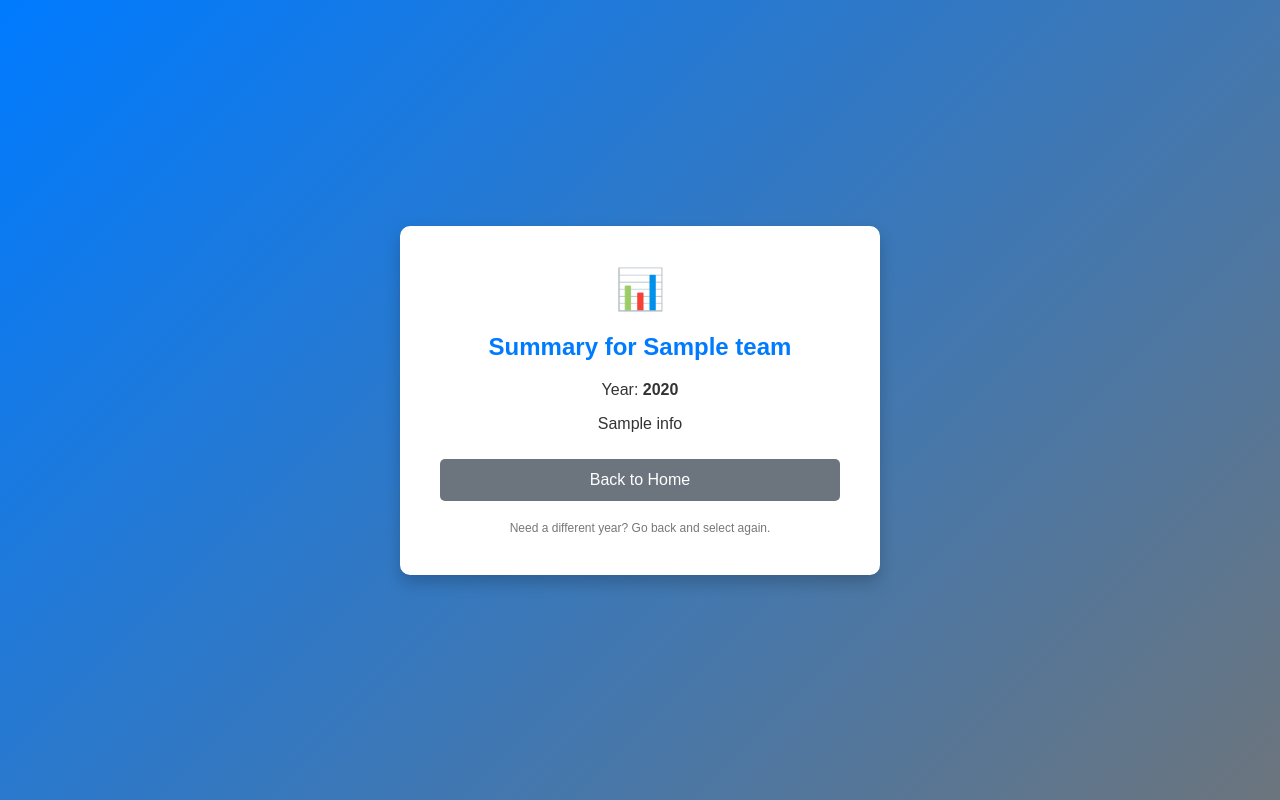
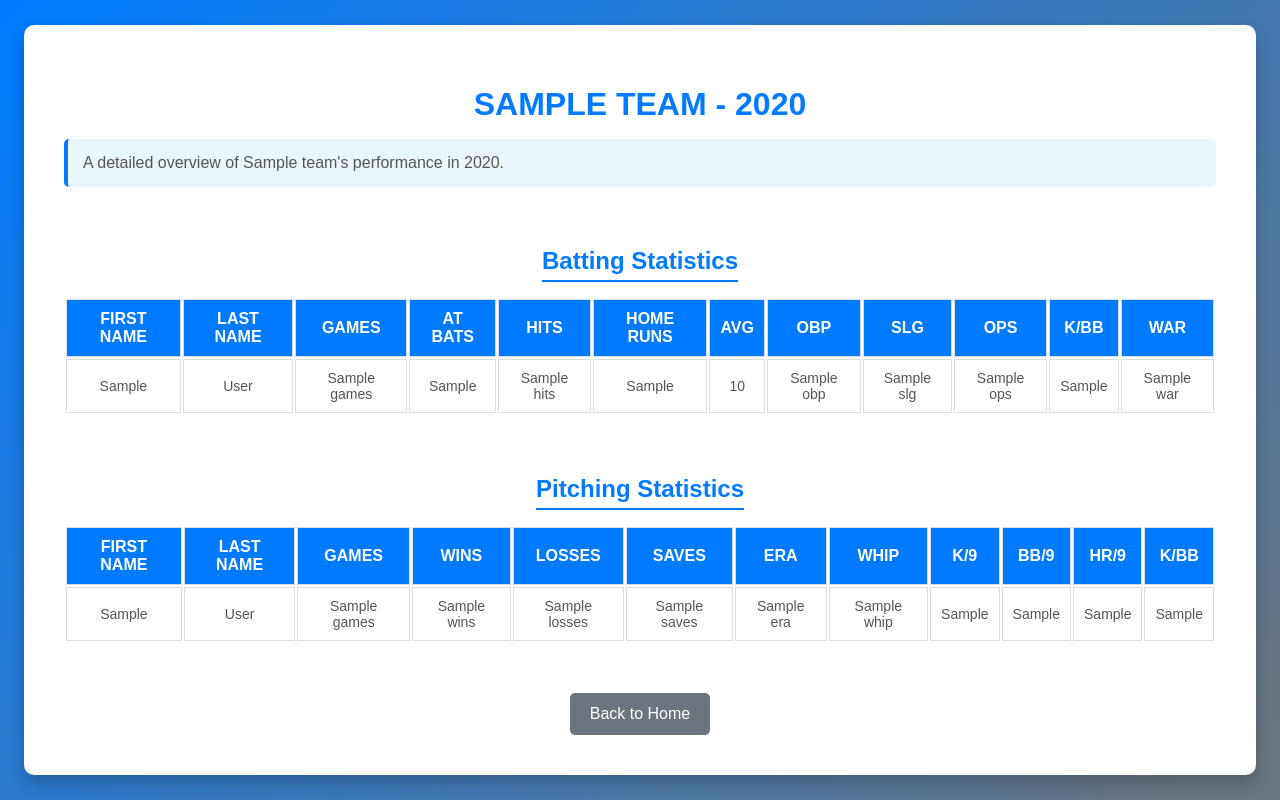
Before and after one commit to willclo1/MariaDeadbeatsSite, a Flask app: template templates/summary.html in a window 1280 px wide. Run offline with Flask 3, Linux system fonts and the light colour scheme; the template is opened without the code that fills it: most values are stand-ins (such as "Sample title", 1, 10 or a date in 2020).

Commit message:
Made the UI NICE and made a functional basic summary page

```diff
--- a/app.py
+++ b/app.py
@@ -3,14 +3,15 @@ from sqlalchemy import create_engine
 from sqlalchemy.orm import sessionmaker
 from sqlalchemy.sql import text
 from cfg import engineStr
+from teamMapping import team_map
 
 app = Flask(__name__)
 app.secret_key = "your_secret_key"  # Required for session management
 
+engine = create_engine(engineStr)
 @app.route('/', methods=['GET', 'POST'])
 def home():
     # Database connection
-    engine = create_engine(engineStr)
     Session = sessionmaker(bind=engine)
     session = Session()
 
@@ -48,21 +49,157 @@ def year_selection():
 
     return render_template('year_selection.html', yrOptions=yrOptions, selected_team=selected_team)
 
-
 @app.route('/summary', methods=['GET'])
 def summary():
     team = request.args.get('team')
     year = request.args.get('year')
 
-    # Example: Perform additional logic to fetch summary data
+    if not team or not year:
+        return "Error: Team and year must be specified", 400
+
+    teamID = team_map.get(team)
+
+    if not teamID:
+        return f"Error: Team '{team}' not found in the mapping.", 404
+
+    with engine.connect() as connection:
+        # Batting stats query
+        batting_team_query = text("""
+            SELECT
+                p.nameFirst AS first_name,
+                p.nameLast AS last_name,
+                b.playerID,
+                b.b_G AS games,
+                b.b_AB AS at_bats,
+                b.b_H AS hits,
+                b.b_2B AS doubles,
+                b.b_3B AS triples,
+                b.b_HR AS home_runs,
+                b.b_BB AS walks,
+                b.b_SO AS strikeouts,
+                b.b_HBP AS hit_by_pitch,
+                b.b_SF AS sac_flies,
+                b.b_WAR as war
+            FROM batting b
+            JOIN teams t ON b.teamID = t.teamID AND b.yearId = t.yearID
+            JOIN people p ON b.playerID = p.playerID
+            WHERE b.teamID = :teamID AND b.yearId = :year
+            ORDER BY b.b_G DESC, (b.b_H / b.b_AB) DESC
+            LIMIT 5;
+        """)
+        batting_result = connection.execute(batting_team_query, {"teamID": teamID, "year": year}).mappings().all()
+
+        # Calculate advanced batting stats
+        batting_stats = []
+        for row in batting_result:
+            at_bats = row["at_bats"] or 0
+            walks = row["walks"] or 0
+            hits = row["hits"] or 0
+            hit_by_pitch = row["hit_by_pitch"] or 0
+            sac_flies = row["sac_flies"] or 0
+            strikeouts = row["strikeouts"] or 0
+            doubles = row["doubles"] or 0
+            triples = row["triples"] or 0
+            home_runs = row["home_runs"] or 0
+            war = row["war"] or 'N/A'
+
+            # Prevent division by zero
+            obp_denominator = at_bats + walks + hit_by_pitch + sac_flies
+            slg_denominator = at_bats
+
+            # Compute stats
+            obp = (hits + walks + hit_by_pitch) / obp_denominator if obp_denominator > 0 else 0
+            slg = (hits + 2 * doubles + 3 * triples + 4 * home_runs) / slg_denominator if slg_denominator > 0 else 0
+            ops = obp + slg
+            avg = hits / at_bats if at_bats > 0 else 0
+            k_bb = strikeouts / walks if walks > 0 else 0
+
+            batting_stats.append({
+                "first_name": row["first_name"],
+                "last_name": row["last_name"],
+                "games": row["games"],
+                "at_bats": at_bats,
+                "hits": hits,
+                "home_runs": home_runs,
+                "walks": walks,
+                "strikeouts": strikeouts,
+                "avg": f"{avg:.3f}",
+                "obp": f"{obp:.3f}",
+                "slg": f"{slg:.3f}",
+                "ops": f"{ops:.3f}",
+                 "k_bb": f"{k_bb:.3f}" if k_bb is not 0 else 'N/A',
+                "war": round(war, 2) if war != 'N/A' else 'N/A',
+
+
+            })
+
+        # Pitching stats query
+        pitching_team_query = text("""
+            SELECT
+                p.nameFirst AS first_name,
+                p.nameLast AS last_name,
+                pt.playerID,
+                pt.p_G AS games,
+                pt.p_IPOuts AS outs_pitched,
+                pt.p_W AS wins,
+                pt.p_L AS losses,
+                pt.p_SV AS saves,
+                pt.p_H AS hits,
+                pt.p_BB AS walks,
+                pt.p_SO AS strikeouts,
+                pt.p_HR AS home_runs,
+                pt.p_ERA AS era
+            FROM pitching pt
+            JOIN teams t ON pt.teamID = t.teamID AND pt.yearID = t.yearID
+            JOIN people p ON pt.playerID = p.playerID
+            WHERE pt.teamID = :teamID AND pt.yearID = :year
+            ORDER BY pt.p_G DESC, pt.p_ERA ASC
+            LIMIT 5;
+        """)
+        pitching_result = connection.execute(pitching_team_query, {"teamID": teamID, "year": year}).mappings().all()
+
+        # Calculate advanced pitching stats
+        pitching_stats = []
+        for row in pitching_result:
+            outs_pitched = row["outs_pitched"] or 0
+            hits = row["hits"] or 0
+            walks = row["walks"] or 0
+            strikeouts = row["strikeouts"] or 0
+            home_runs = row["home_runs"] or 0
+
+            innings_pitched = outs_pitched / 3 if outs_pitched > 0 else 0
+
+            # Prevent division by zero
+            whip = (walks + hits) / innings_pitched if innings_pitched > 0 else 0
+            k_per_nine = (strikeouts / innings_pitched * 9) if innings_pitched > 0 else 0
+            bb_per_nine = (walks / innings_pitched * 9) if innings_pitched > 0 else 0
+            hr_per_nine = (home_runs / innings_pitched * 9) if innings_pitched > 0 else 0
+            k_bb = strikeouts / walks if walks > 0 else 0
+
+            pitching_stats.append({
+                "first_name": row["first_name"],
+                "last_name": row["last_name"],
+                "games": row["games"],
+                "wins": row["wins"],
+                "losses": row["losses"],
+                "saves": row["saves"],
+                "era": row["era"],
+                "whip": round(whip, 3),
+                "k_per_nine": round(k_per_nine, 2),
+                "bb_per_nine": round(bb_per_nine, 2),
+                "hr_per_nine": round(hr_per_nine, 2),
+                "k_bb": round(k_bb, 2),
+            })
+
+    # Pass the data to the template
     summary_data = {
         "team": team,
         "year": year,
-        "info": f"Summary of {team} in {year}."
+        "info": f"Summary of {team} in {year}.",
+        "batting_stats": batting_stats,
+        "pitching_stats": pitching_stats,
     }
 
     return render_template('summary.html', summary=summary_data)
-
-
 if __name__ == '__main__':
     app.run(debug=True)
--- /dev/null
+++ b/static/css/summary.css
@@ -0,0 +1,108 @@
+/* General Page Styling */
+body {
+    font-family: 'Arial', sans-serif;
+    background: linear-gradient(135deg, #007bff, #6c757d);
+    color: #f9f9f9;
+    margin: 0;
+    padding: 0;
+    display: flex;
+    justify-content: center;
+    align-items: center;
+    min-height: 100vh;
+}
+
+.container {
+    background: #fff;
+    color: #333;
+    padding: 40px;
+    border-radius: 10px;
+    box-shadow: 0 8px 16px rgba(0, 0, 0, 0.2);
+    width: 90%;
+    max-width: 1200px;
+    text-align: center;
+}
+
+/* Header Styling */
+.container h1 {
+    color: #007bff;
+    margin-bottom: 10px;
+    font-size: 32px;
+    text-transform: uppercase;
+}
+
+.container .instructions {
+    font-size: 16px;
+    margin-bottom: 30px;
+    color: #555;
+    background: #e9f7fc;
+    border-left: 4px solid #007bff;
+    padding: 15px;
+    border-radius: 5px;
+    text-align: left;
+}
+
+/* Section Titles */
+.stats-section h2 {
+    font-size: 24px;
+    margin-top: 30px;
+    margin-bottom: 15px;
+    color: #007bff;
+    border-bottom: 2px solid #007bff;
+    display: inline-block;
+    padding-bottom: 5px;
+}
+
+/* Stats Table Styling */
+.stats-table {
+    margin-bottom: 30px;
+    overflow-x: auto; /* Ensures horizontal scrolling for small screens */
+}
+
+.stats-table table {
+    width: 100%;
+    border-collapse: collapse;
+    margin-top: 10px;
+}
+
+.stats-table th, .stats-table td {
+    padding: 10px;
+    border: 1px solid #ddd;
+    text-align: center;
+}
+
+.stats-table th {
+    background-color: #007bff;
+    color: white;
+    text-transform: uppercase;
+}
+
+.stats-table tr:nth-child(even) {
+    background-color: #f9f9f9;
+}
+
+.stats-table tr:hover {
+    background-color: #f1f1f1;
+}
+
+.stats-table td {
+    font-size: 14px;
+    color: #555;
+}
+
+/* Back Button Styling */
+.back-button {
+    display: inline-block;
+    margin-top: 20px;
+    background-color: #6c757d;
+    color: white;
+    text-decoration: none;
+    padding: 12px 20px;
+    font-size: 16px;
+    border-radius: 5px;
+    transition: all 0.3s ease-in-out;
+}
+
+.back-button:hover {
+    background-color: #5a6268;
+    transform: scale(1.02);
+}
--- a/templates/summary.html
+++ b/templates/summary.html
@@ -4,18 +4,99 @@
     <meta charset="UTF-8">
     <meta name="viewport" content="width=device-width, initial-scale=1.0">
     <title>Team Summary</title>
-    <link rel="stylesheet" href="{{ url_for('static', filename='css/styles.css') }}">
+    <!-- Link to the CSS file -->
+    <link rel="stylesheet" href="{{ url_for('static', filename='css/summary.css') }}">
 </head>
 <body>
     <div class="container">
-        <div class="icon">📊</div>
-        <h1>Summary for {{ summary.team }}</h1>
-        <p>Year: <strong>{{ summary.year }}</strong></p>
-        <p>{{ summary.info }}</p>
-        <form method="GET" action="/">
-            <button type="submit" class="back-button">Back to Home</button>
-        </form>
-        <div class="footer-note">Need a different year? Go back and select again.</div>
+        <!-- Team and Year Header -->
+        <h1>{{ summary.team }} - {{ summary.year }}</h1>
+        <p class="instructions">A detailed overview of {{ summary.team }}'s performance in {{ summary.year }}.</p>
+
+        <!-- Batting Stats Section -->
+        <div class="stats-section">
+            <h2>Batting Statistics</h2>
+            <table class="stats-table">
+                <thead>
+                    <tr>
+                        <th>First Name</th>
+                        <th>Last Name</th>
+                        <th>Games</th>
+                        <th>At Bats</th>
+                        <th>Hits</th>
+                        <th>Home Runs</th>
+                        <th>AVG</th>
+                        <th>OBP</th>
+                        <th>SLG</th>
+                        <th>OPS</th>
+                        <th>K/BB</th>
+                        <th>WAR</th>
+                    </tr>
+                </thead>
+                <tbody>
+                    {% for player in summary.batting_stats %}
+                        <tr>
+                            <td>{{ player.first_name }}</td>
+                            <td>{{ player.last_name }}</td>
+                            <td>{{ player.games }}</td>
+                            <td>{{ player.at_bats }}</td>
+                            <td>{{ player.hits }}</td>
+                            <td>{{ player.home_runs }}</td>
+                            <td>{{ player.avg }}</td>
+                            <td>{{ player.obp }}</td>
+                            <td>{{ player.slg }}</td>
+                            <td>{{ player.ops }}</td>
+                            <td>{{ player.k_bb }}</td>
+                            <td>{{ player.war }}</td>
+                        </tr>
+                    {% endfor %}
+                </tbody>
+            </table>
+        </div>
+
+        <!-- Pitching Stats Section -->
+        <div class="stats-section">
+            <h2>Pitching Statistics</h2>
+            <table class="stats-table">
+                <thead>
+                    <tr>
+                        <th>First Name</th>
+                        <th>Last Name</th>
+                        <th>Games</th>
+                        <th>Wins</th>
+                        <th>Losses</th>
+                        <th>Saves</th>
+                        <th>ERA</th>
+                        <th>WHIP</th>
+                        <th>K/9</th>
+                        <th>BB/9</th>
+                        <th>HR/9</th>
+                        <th>K/BB</th>
+                    </tr>
+                </thead>
+                <tbody>
+                    {% for player in summary.pitching_stats %}
+                        <tr>
+                            <td>{{ player.first_name }}</td>
+                            <td>{{ player.last_name }}</td>
+                            <td>{{ player.games }}</td>
+                            <td>{{ player.wins }}</td>
+                            <td>{{ player.losses }}</td>
+                            <td>{{ player.saves }}</td>
+                            <td>{{ player.era }}</td>
+                            <td>{{ player.whip }}</td>
+                            <td>{{ player.k_per_nine }}</td>
+                            <td>{{ player.bb_per_nine }}</td>
+                            <td>{{ player.hr_per_nine }}</td>
+                            <td>{{ player.k_bb }}</td>
+                        </tr>
+                    {% endfor %}
+                </tbody>
+            </table>
+        </div>
+
+        <!-- Back Button -->
+        <a href="/" class="back-button">Back to Home</a>
     </div>
 </body>
 </html>
--- a/templates/team_selection.html
+++ b/templates/team_selection.html
@@ -23,7 +23,6 @@
             </select>
             <button type="submit">Submit</button>
         </form>
-        <div class="footer-note">Can't find your team? Make sure it's in the database.</div>
     </div>
 </body>
 </html>
```
Also changed, not shown: teamMapping.py (added, +186 -0 lines).
